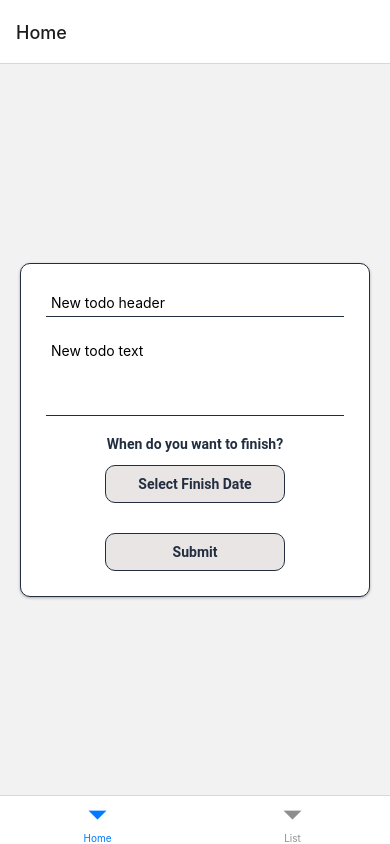
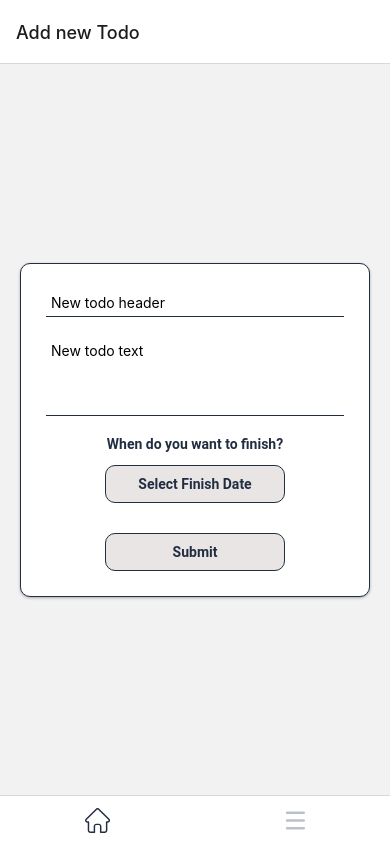
Before and after one commit to KocherginV/TodoApp, a React Native app: screen / in a window 390 px wide. Built offline with nearby package versions, Linux system fonts and the light colour scheme.

Commit message:
add svg icons

```diff
--- a/package.json
+++ b/package.json
@@ -18,7 +18,8 @@
     "react-native": "0.71.6",
     "react-native-paper": "^5.6.0",
     "react-native-safe-area-context": "^4.5.0",
-    "react-native-screens": "^3.20.0"
+    "react-native-screens": "^3.20.0",
+    "react-native-svg": "^13.9.0"
   },
   "devDependencies": {
     "@babel/core": "^7.20.0",
--- /dev/null
+++ b/src/components/Icons.tsx
@@ -0,0 +1,29 @@
+import React from 'react';
+import { Svg, Path } from 'react-native-svg';
+
+type IconProps = {
+  color?: string;
+  size?: number;
+};
+
+export const HomeIcon: React.FC<IconProps> = ({
+  color = 'teal',
+  size = 40,
+}) => {
+  return (
+    <Svg width={size} height={size} viewBox="0 1 511 511.999" fill={color}>
+      <Path d="M498.7 222.695c-.016-.011-.028-.027-.04-.039L289.805 13.81C280.902 4.902 269.066 0 256.477 0c-12.59 0-24.426 4.902-33.332 13.809L14.398 222.55c-.07.07-.144.144-.21.215-18.282 18.386-18.25 48.218.09 66.558 8.378 8.383 19.44 13.235 31.273 13.746.484.047.969.07 1.457.07h8.32v153.696c0 30.418 24.75 55.164 55.168 55.164h81.711c8.285 0 15-6.719 15-15V376.5c0-13.879 11.293-25.168 25.172-25.168h48.195c13.88 0 25.168 11.29 25.168 25.168V497c0 8.281 6.715 15 15 15h81.711c30.422 0 55.168-24.746 55.168-55.164V303.14h7.719c12.586 0 24.422-4.903 33.332-13.813 18.36-18.367 18.367-48.254.027-66.633zm-21.243 45.422a17.03 17.03 0 01-12.117 5.024H442.62c-8.285 0-15 6.714-15 15v168.695c0 13.875-11.289 25.164-25.168 25.164h-66.71V376.5c0-30.418-24.747-55.168-55.169-55.168H232.38c-30.422 0-55.172 24.75-55.172 55.168V482h-66.71c-13.876 0-25.169-11.29-25.169-25.164V288.14c0-8.286-6.715-15-15-15H48a13.9 13.9 0 00-.703-.032c-4.469-.078-8.66-1.851-11.8-4.996-6.68-6.68-6.68-17.55 0-24.234.003 0 .003-.004.007-.008l.012-.012L244.363 35.02A17.003 17.003 0 01256.477 30c4.574 0 8.875 1.781 12.113 5.02l208.8 208.796.098.094c6.645 6.692 6.633 17.54-.031 24.207zm0 0" />
+    </Svg>
+  );
+};
+
+export const ListIcon: React.FC<IconProps> = ({
+  color = 'teal',
+  size = 40,
+}) => {
+  return (
+    <Svg width={size} height={size} viewBox="0 0 60.123 60.123" fill={color}>
+      <Path d="M57.124 51.893H16.92a3 3 0 110-6h40.203a3 3 0 01.001 6zM57.124 33.062H16.92a3 3 0 110-6h40.203a3 3 0 01.001 6zM57.124 14.231H16.92a3 3 0 110-6h40.203a3 3 0 01.001 6z" />
+    </Svg>
+  );
+};
--- a/src/screens/BottomTabs.navigator.tsx
+++ b/src/screens/BottomTabs.navigator.tsx
@@ -2,14 +2,41 @@
 import { createBottomTabNavigator } from '@react-navigation/bottom-tabs';
 import { Home } from './Home.screen';
 import { List } from './TodoList.screen';
+import { HomeIcon, ListIcon } from '../components/Icons';
+import { theme } from '../theme';
 
 const BottomTabs = createBottomTabNavigator();
 
 export const BottomTabsNavigator: React.FC = () => {
   return (
-    <BottomTabs.Navigator>
-      <BottomTabs.Screen name="Home" component={Home} />
-      <BottomTabs.Screen name="List" component={List} />
+    <BottomTabs.Navigator
+      screenOptions={({ route }) => ({
+        tabBarActiveTintColor: theme.colorDarkGrey,
+        tabBarInactiveTintColor: theme.colorGrey,
+        tabBarShowLabel: false,
+        // eslint-disable-next-line react/no-unstable-nested-components
+        tabBarIcon: ({ color, size }) => {
+          if (route.name === 'Home') {
+            return <HomeIcon color={color} size={size} />;
+          }
+
+          if (route.name === 'List') {
+            return <ListIcon color={color} size={size} />;
+          }
+
+          return null;
+        },
+      })}>
+      <BottomTabs.Screen
+        name="Home"
+        component={Home}
+        options={{ title: 'Add new Todo' }}
+      />
+      <BottomTabs.Screen
+        name="List"
+        component={List}
+        options={{ title: 'Created Todos' }}
+      />
     </BottomTabs.Navigator>
   );
 };
--- /dev/null
+++ b/src/theme.ts
@@ -0,0 +1,5 @@
+export const theme = {
+  colorGrey: '#bbc1ca',
+  colorDarkBlue: '',
+  colorDarkGrey: '#222e40',
+};
```
Also changed, not shown: 2 other files (tests, documents, lock files or other folders).
